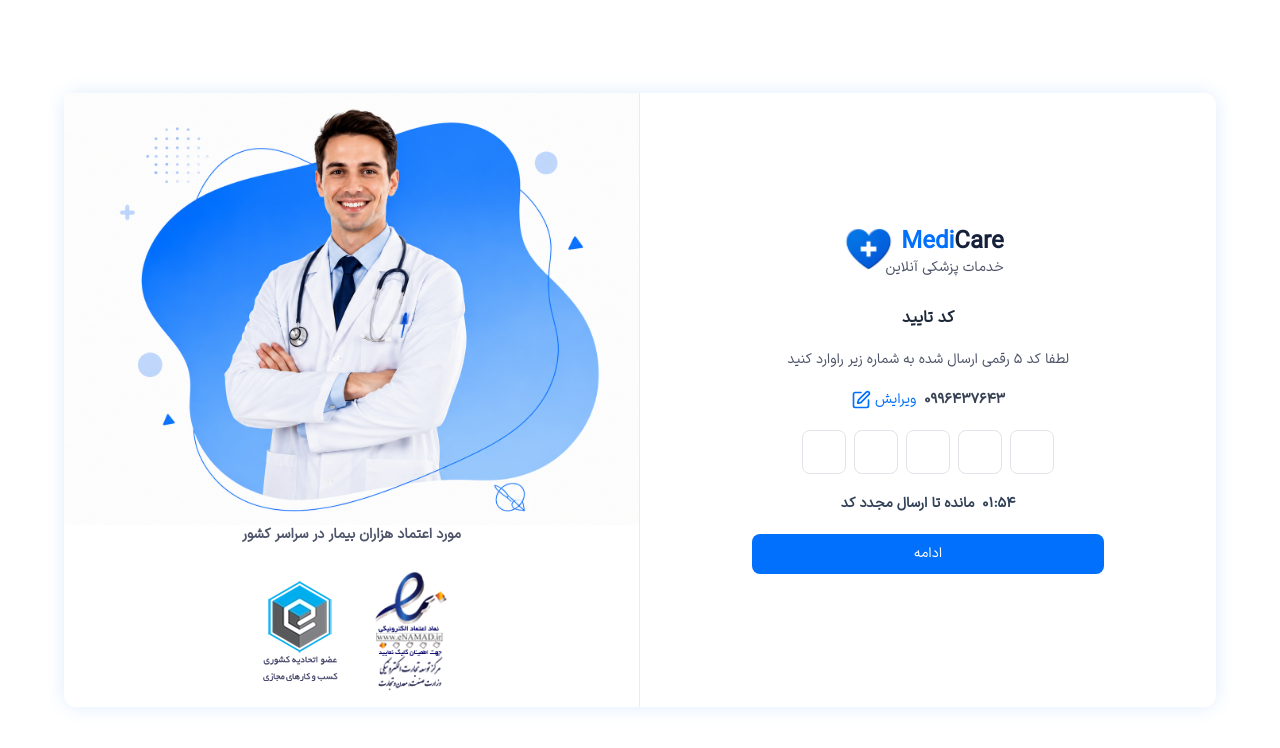
After one commit to Amirmhdp/doctor-appointment-system, a Django app: page /otp-verification in a window 1280 px wide. The commit adds this page. Shown: the top 748 px of the page. Run offline with Django 4.2, Linux system fonts and the light colour scheme; style sheets or scripts are compiled from the project's sources.

Commit message:
Design OTP verification page
Add OTP input fields, countdown timer, and resend code functionality.

```diff
--- /dev/null
+++ b/account_module/templates/account_module/otp_verification.html
@@ -0,0 +1,45 @@
+{% extends "account_module/base_authentication.html" %}
+
+{% block title %}کد تایید{% endblock title %}
+
+{% block form_authentication %}
+
+
+<form class="flex flex-col justify-center items-center w-full md:w-120 md:m-auto gap-5 px-7 md:px-16">
+     <div class="flex items-center justify-center -ml-12.5 mb-2">
+      <div class="flex flex-col justify-center">
+        <h2 class="text-primary-special text-2xl text font-bold">Medi<span class="text-primary-dark-blue">Care</span></h2>
+        <span class="text-sm text-slate-gray">خدمات پزشکی آنلاین</span>
+      </div>
+      <div>
+        <img src="/static/images/logo.png" class="w-27 -mr-6.25 -mt-1.5" alt="logo" />
+      </div>
+    </div>
+    <span class="text-[16px] text-custom-black font-bold">کد تایید</span>
+    <span class="text-sm text-slate-gray ">لطفا کد 5 رقمی ارسال شده به شماره زیر راوارد کنید</span>
+    <div class="flex items-center gap-2">
+        <span class="text-sm text-gray-700 font-bold">0996437643</span>
+        <a href="" class="text-sm text-primary-special flex items-center gap-1">
+            ویرایش
+          <i data-lucide="SquarePen" class="w-5 h-5 text-sm text-primary-special"></i>
+        </a>
+    </div>
+    <div class="flex items-center gap-2">
+        <input type="text" name="" id="" class="otp-input outline-none leading-[44px] text-center w-11 h-11 border border-light-gray rounded-lg focus:border-primary-special transition-all duration-300 ease-in-out" inputmode="numeric" maxlength="1">
+        <input type="text" name="" id="" class="otp-input outline-none leading-[44px] text-center w-11 h-11 border border-light-gray rounded-lg focus:border-primary-special transition-all duration-300 ease-in-out" inputmode="numeric" maxlength="1">
+        <input type="text" name="" id="" class="otp-input outline-none leading-[44px] text-center w-11 h-11 border border-light-gray rounded-lg focus:border-primary-special transition-all duration-300 ease-in-out" inputmode="numeric" maxlength="1">
+        <input type="text" name="" id="" class="otp-input outline-none leading-[44px] text-center w-11 h-11 border border-light-gray rounded-lg focus:border-primary-special transition-all duration-300 ease-in-out" inputmode="numeric" maxlength="1">
+        <input type="text" name="" id="" class="otp-input outline-none leading-[44px] text-center w-11 h-11 border border-light-gray rounded-lg focus:border-primary-special transition-all duration-300 ease-in-out" inputmode="numeric" maxlength="1">
+    </div>
+    <div class="flex items-center gap-2" id="otp-verification-counter">
+        <span class="text-sm text-slate-700 font-semibold" id="otp-timer">02:00</span>
+        <span class="text-sm text-slate-700 font-semibold">مانده تا ارسال مجدد کد</span>
+    </div>
+    <div class="flex items-center gap-2 hidden" id="resend-code">
+        <span class="text-sm text-slate-700 font-semibold ">کد تایید را دریافت نکرده اید؟</span>
+        <span class="text-sm text-primary-special cursor-pointer" id="resend-code-btn">ارسال مجدد کد</span>
+    </div>
+    <button class="text-sm bg-primary-special w-full text-center py-2.5 rounded-lg text-white cursor-pointer hover:bg-primary-special/75 transition-all duration-200 ease-in-out active:bg-primary-special/50">ادامه</button>
+</form>
+
+{% endblock form_authentication %}
--- a/account_module/urls.py
+++ b/account_module/urls.py
@@ -6,4 +6,5 @@ urlpatterns = [
     path('login', views.LoginView.as_view(), name='login_page'),
     path('forgot-password', views.ForgotPassword.as_view(), name='forgot_password_page'),
     path('reset-password', views.ResetPasswordView.as_view(), name='reset_password_page'),
+    path('otp-verification', views.OTPVerification.as_view(), name='otp_verfication_page'),
 ]
--- a/account_module/views.py
+++ b/account_module/views.py
@@ -20,3 +20,7 @@ class ForgotPassword(View):
 class ResetPasswordView(View):
     def get(self, request):
         return render(request, 'account_module/reset_password.html')
+
+class OTPVerification(View):
+    def get(self, request):
+        return render(request, 'account_module/otp_verification.html')
```
Also changed, not shown: static/js/custom.js (+95 -0 lines), public_module/templates/public_module/terms_and_conditions.html (line endings or trailing spaces).
